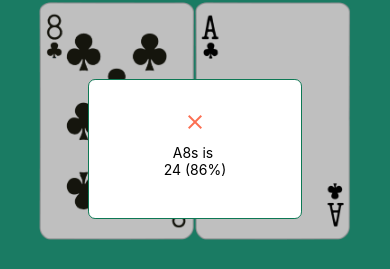
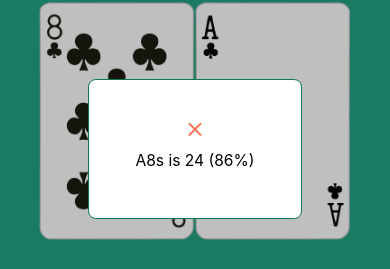
Before and after one commit to roblll/stringbet, a React Native app: screen / in a window 390 px wide. Both pictures are taken after a click on the element 195 px from the left and 755 px from the top of the page. Shown: the part 273-542 px from the top of the page. Built offline with nearby package versions, Linux system fonts and the light colour scheme.

Commit message:
Update Results.tsx style

```diff
--- a/components/Results.tsx
+++ b/components/Results.tsx
@@ -17,16 +17,23 @@ type Props = {
 
 const Result: React.FC<Props> = ({ result, hand, rank, percentage, hide }) => {
   const icon = result ?
-               <MaterialIcons name="check" size={24} color="#23A484" /> :
-               <MaterialIcons name="close" size={24} color="#FC6E51" />
+               <MaterialIcons
+                name="check"
+                size={contentHeight / 6}
+                color="#23A484"
+               /> :
+               <MaterialIcons
+                name="close"
+                size={contentHeight / 6}
+                color="#FC6E51"
+               />
   return (
     <TouchableOpacity style={styles.container} onPress={hide}>
       <View style={styles.bg}></View>
       <View style={styles.content}>
         {icon}
         <Text style={styles.text}>
-{`${hand} is
-${rank} (${percentage}%)`}
+          {`${hand} is ${rank} (${percentage}%)`}
         </Text>
       </View>
     </TouchableOpacity>
@@ -46,13 +53,14 @@ const styles = StyleSheet.create({
     backgroundColor: '#fff',
     borderColor: '#0d7854',
     borderWidth: 1,
-    borderRadius: width / 55,
+    borderRadius: width / 50,
     justifyContent: 'center',
     alignItems: 'center'
   },
   text: {
     margin: 10,
     textAlign: 'center',
+    fontSize: contentHeight / 9,
   },
   bg: {
     flex: 1,
```
